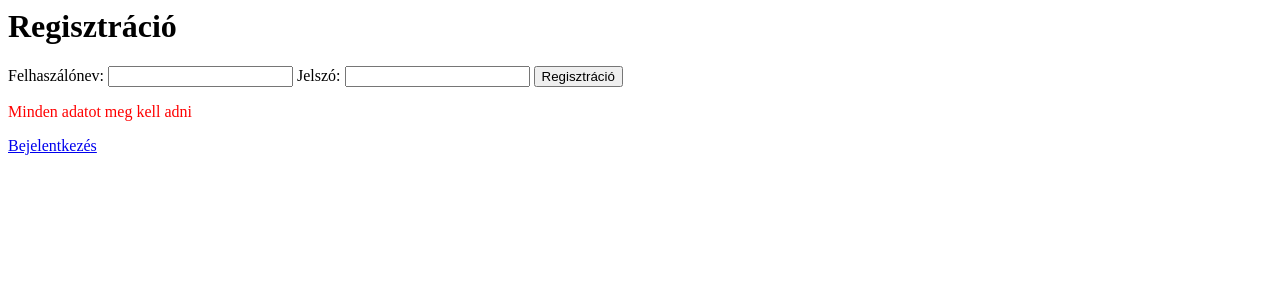
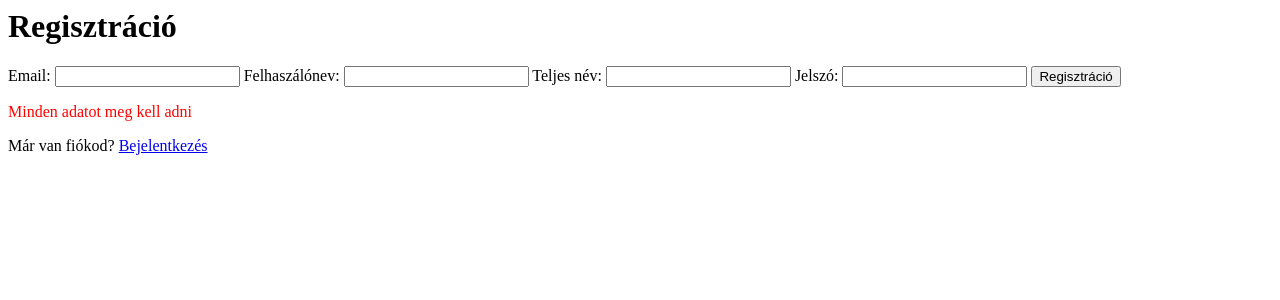
Before and after one commit to szepesiv05-glitch/spar, a PHP site: page /register.php in a window 1280 px wide. Shown: the top 300 px of the page. Run offline with PHP 8.4, Linux system fonts and the light colour scheme; data that the repository does not hold is empty.

Commit message:
Update register.php

```diff
--- a/web/src/public/register.php
+++ b/web/src/public/register.php
@@ -5,15 +5,17 @@ $siker = "";
 
 $username = trim($_POST["username"] ?? "");
 $password = trim($_POST["password"] ?? "");
+$email = trim($_POST["email"] ?? "");
+$fullname = trim($_POST["fullname"] ?? "");
 
-if ($username == "" || $password == "") {
+if ($username == "" || $password == "" || $email == "" || $fullname == "") {
     $hiba = "Minden adatot meg kell adni";
 
 } else {
     $hash = password_hash($password, PASSWORD_DEFAULT);
 
-    $lekerdezes = $conn -> prepare("INSERT INTO users (username, password) VALUES (?,?)");
-    $lekerdezes -> bind_param("ss", $username, $hash);
+    $lekerdezes = $conn -> prepare("INSERT INTO users (username, password, email, full_name) VALUES (?,?,?,?)");
+    $lekerdezes -> bind_param("ssss", $username, $hash, $email, $fullname);
 
     if($lekerdezes -> execute()) {
         $siker = "Sikeres regisztráció";
@@ -25,11 +27,13 @@ if ($username == "" || $password == "") {
 
 <h1>Regisztráció</h1>
 <form method="post">
-    <label>Felhaszálónev: <input type="text" name="username"></label>
-    <label>Jelszó: <input type="password" name="password"></label>
+    <label>Email: <input type="email" name="email" required></label>
+    <label>Felhaszálónev: <input type="text" name="username" required></label>
+    <label>Teljes név: <input type="text" name="fullname" required></label>
+    <label>Jelszó: <input type="password" name="password" required></label>
     <button type="submit">Regisztráció</button>
 </form>
 <p style="color: red"><?= $hiba ?></p>
 <p style="color: green"><?= $siker ?></p>
 
-<a href="login.php">Bejelentkezés</a>
+<p>Már van fiókod? <a href="login.php">Bejelentkezés</a></p>
```
